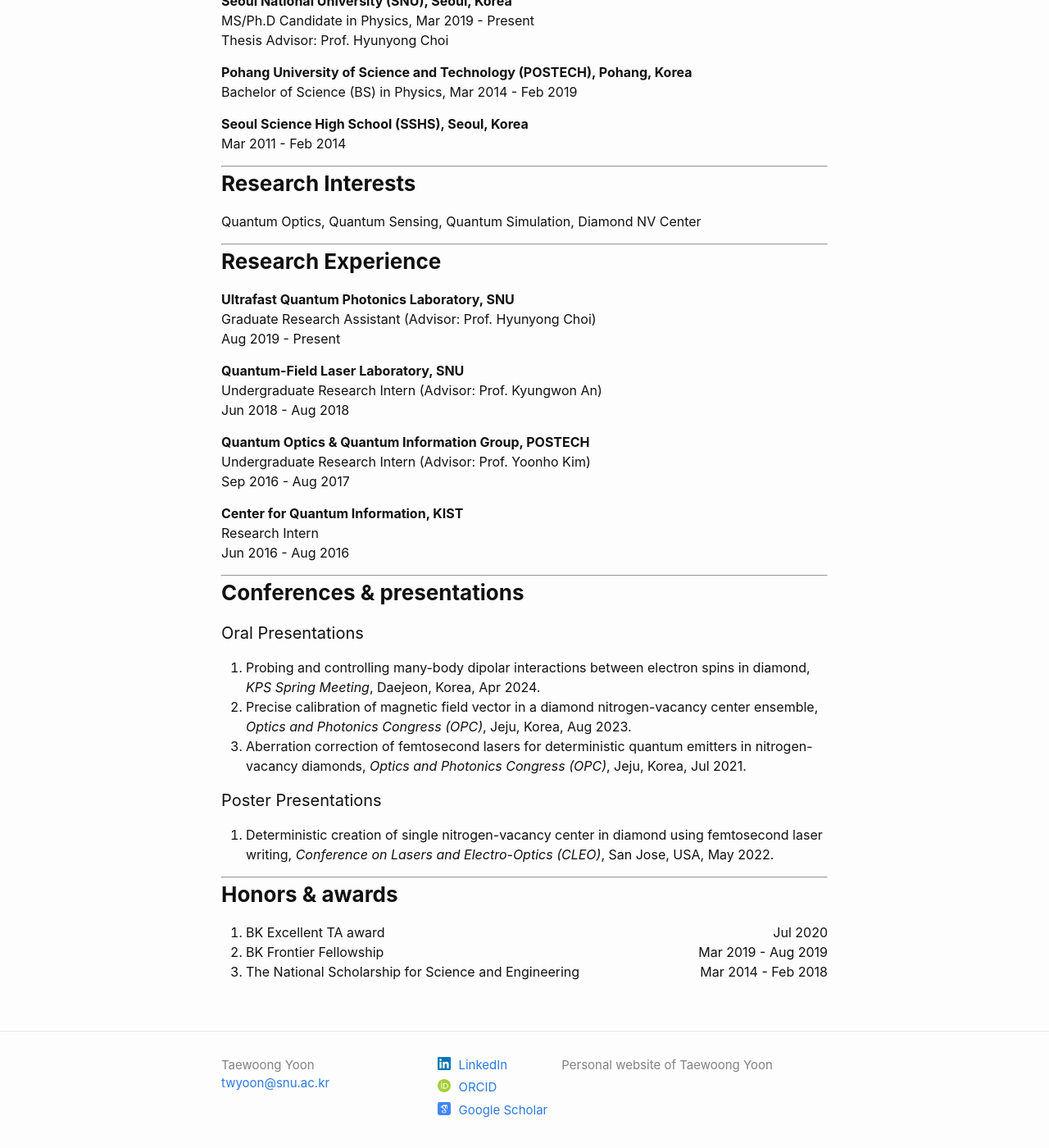
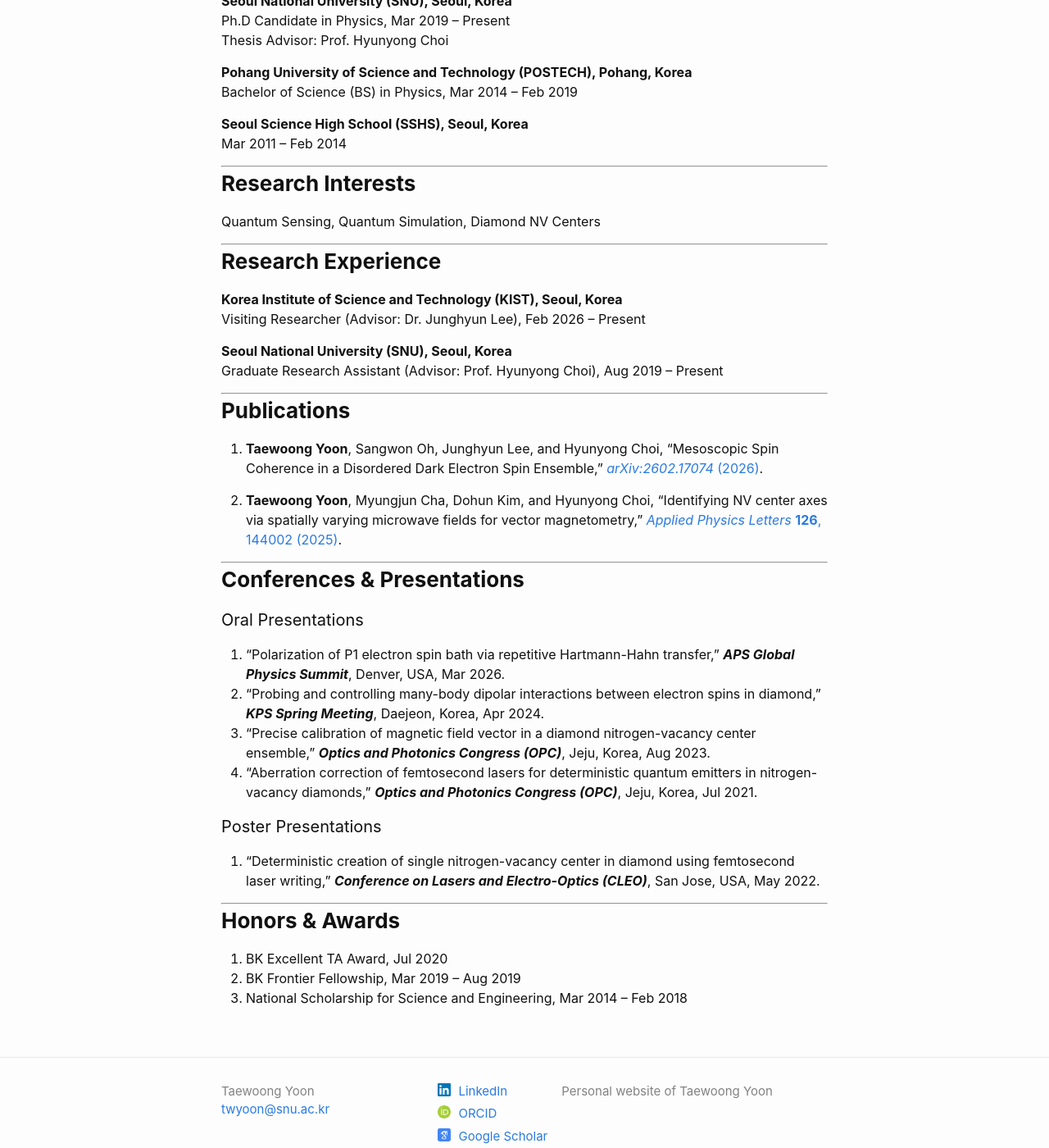
Before and after one commit to twyoon/twyoon.github.io, a Jekyll site: the page built from cv.md, in a window 1280 px wide and 1400 px high, scrolled down 294 px. Shown: the whole window at 82% size. Built offline with Jekyll 4.4.1, drawn with Linux system fonts in a browser that asks for light colours.

Commit message:
Update CV

```diff
--- a/cv.md
+++ b/cv.md
@@ -7,52 +7,49 @@ permalink: /cv/
 You can download my full CV from the link below.
 [Download CV](../assets/CV_Taewoong_Yoon.pdf)
 
-***
+---
 ### **Education**
 **Seoul National University (SNU), Seoul, Korea**
-MS/Ph.D Candidate in Physics, Mar 2019 - Present
+Ph.D Candidate in Physics, Mar 2019 – Present
 Thesis Advisor: Prof. Hyunyong Choi
 
 **Pohang University of Science and Technology (POSTECH), Pohang, Korea**
-Bachelor of Science (BS) in Physics, Mar 2014 - Feb 2019
+Bachelor of Science (BS) in Physics, Mar 2014 – Feb 2019
 
 **Seoul Science High School (SSHS), Seoul, Korea**
-Mar 2011 - Feb 2014
+Mar 2011 – Feb 2014
 
-***
+---
 ### **Research Interests**
-Quantum Optics, Quantum Sensing, Quantum Simulation, Diamond NV Center
+Quantum Sensing, Quantum Simulation, Diamond NV Centers
 
-***
+---
 ### **Research Experience**
-**Ultrafast Quantum Photonics Laboratory, SNU**
-Graduate Research Assistant (Advisor: Prof. Hyunyong Choi)
-Aug 2019 - Present
+**Korea Institute of Science and Technology (KIST), Seoul, Korea**
+Visiting Researcher (Advisor: Dr. Junghyun Lee), Feb 2026 – Present
 
-**Quantum-Field Laser Laboratory, SNU**
-Undergraduate Research Intern (Advisor: Prof. Kyungwon An)
-Jun 2018 - Aug 2018
+**Seoul National University (SNU), Seoul, Korea**
+Graduate Research Assistant (Advisor: Prof. Hyunyong Choi), Aug 2019 – Present
 
-**Quantum Optics & Quantum Information Group, POSTECH**
-Undergraduate Research Intern (Advisor: Prof. Yoonho Kim)
-Sep 2016 - Aug 2017
+---
+### **Publications**
+1. **Taewoong Yoon**, Sangwon Oh, Junghyun Lee, and Hyunyong Choi, "Mesoscopic Spin Coherence in a Disordered Dark Electron Spin Ensemble," [*arXiv:2602.17074* (2026)](https://doi.org/10.48550/arXiv.2602.17074).
 
-**Center for Quantum Information, KIST**
-Research Intern
-Jun 2016 - Aug 2016
+2. **Taewoong Yoon**, Myungjun Cha, Dohun Kim, and Hyunyong Choi, "Identifying NV center axes via spatially varying microwave fields for vector magnetometry," [*Applied Physics Letters* **126**, 144002 (2025)](https://doi.org/10.1063/5.0243162).
 
-***
-### **Conferences & presentations**
+---
+### **Conferences & Presentations**
 #### Oral Presentations
-1. Probing and controlling many-body dipolar interactions between electron spins in diamond, *KPS Spring Meeting*, Daejeon, Korea, Apr 2024.
-1. Precise calibration of magnetic field vector in a diamond nitrogen-vacancy center ensemble, *Optics and Photonics Congress (OPC)*, Jeju, Korea, Aug 2023.
-1. Aberration correction of femtosecond lasers for deterministic quantum emitters in nitrogen-vacancy diamonds, *Optics and Photonics Congress (OPC)*, Jeju, Korea, Jul 2021.
+1. "Polarization of P1 electron spin bath via repetitive Hartmann-Hahn transfer," ***APS Global Physics Summit***, Denver, USA, Mar 2026.
+1. "Probing and controlling many-body dipolar interactions between electron spins in diamond," ***KPS Spring Meeting***, Daejeon, Korea, Apr 2024.
+1. "Precise calibration of magnetic field vector in a diamond nitrogen-vacancy center ensemble," ***Optics and Photonics Congress (OPC)***, Jeju, Korea, Aug 2023.
+1. "Aberration correction of femtosecond lasers for deterministic quantum emitters in nitrogen-vacancy diamonds," ***Optics and Photonics Congress (OPC)***, Jeju, Korea, Jul 2021.
 
 #### Poster Presentations
-1. Deterministic creation of single nitrogen-vacancy center in diamond using femtosecond laser writing,  *Conference on Lasers and Electro-Optics (CLEO)*, San Jose, USA,  May 2022.
+1. "Deterministic creation of single nitrogen-vacancy center in diamond using femtosecond laser writing," ***Conference on Lasers and Electro-Optics (CLEO)***, San Jose, USA, May 2022.
 
-***
-### **Honors & awards**
-1. BK Excellent TA award <span style="float: right;">Jul 2020</span>
-1. BK Frontier Fellowship <span style="float: right;">Mar 2019 - Aug 2019</span>
-1. The National Scholarship for Science and Engineering <span style="float: right;">Mar 2014 - Feb 2018</span>
+---
+### **Honors & Awards**
+1. BK Excellent TA Award, Jul 2020
+1. BK Frontier Fellowship, Mar 2019 – Aug 2019
+1. National Scholarship for Science and Engineering, Mar 2014 – Feb 2018
```
Also changed, not shown: publications.md (+2 -1 lines), .claude/settings.local.json (added), 4 other files.
